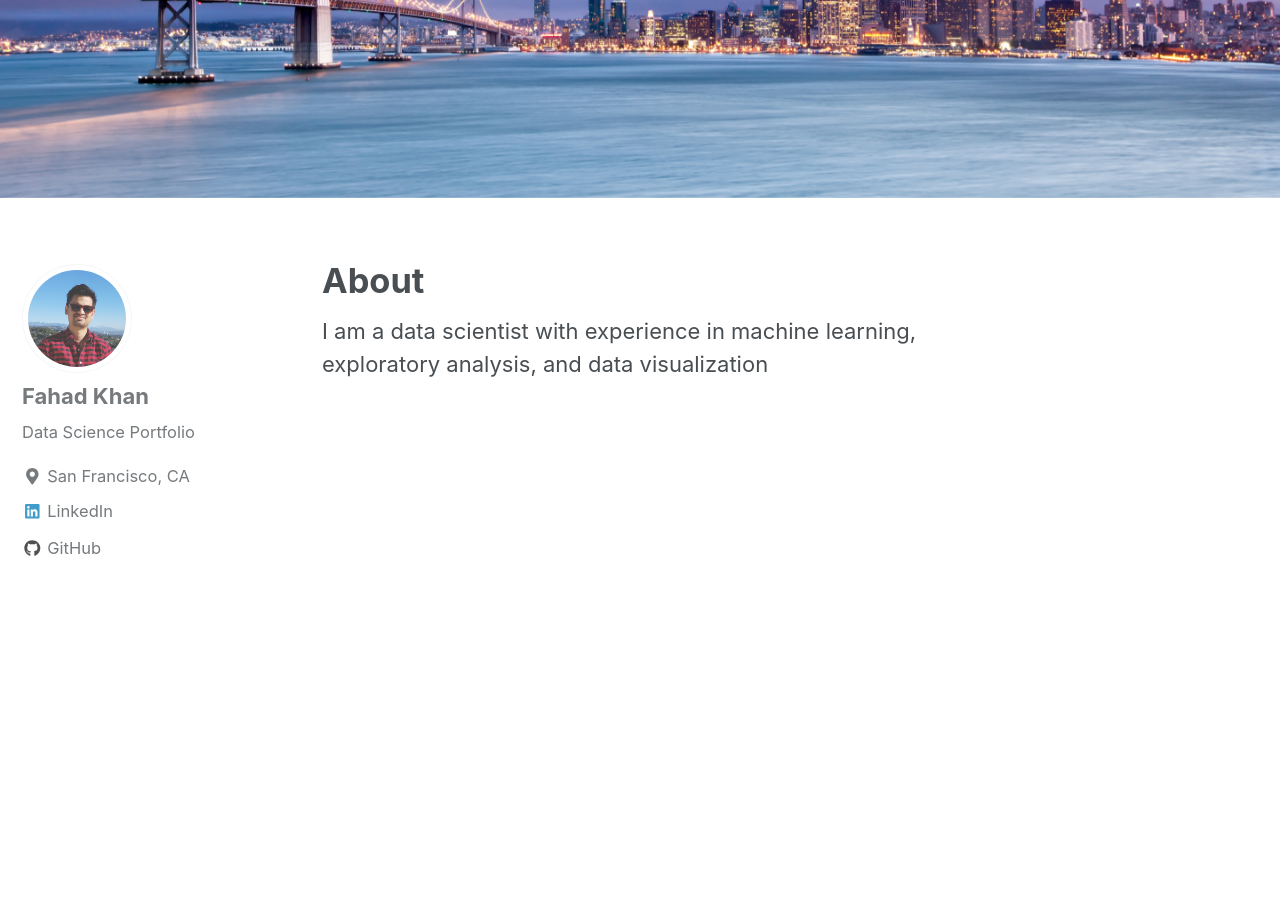
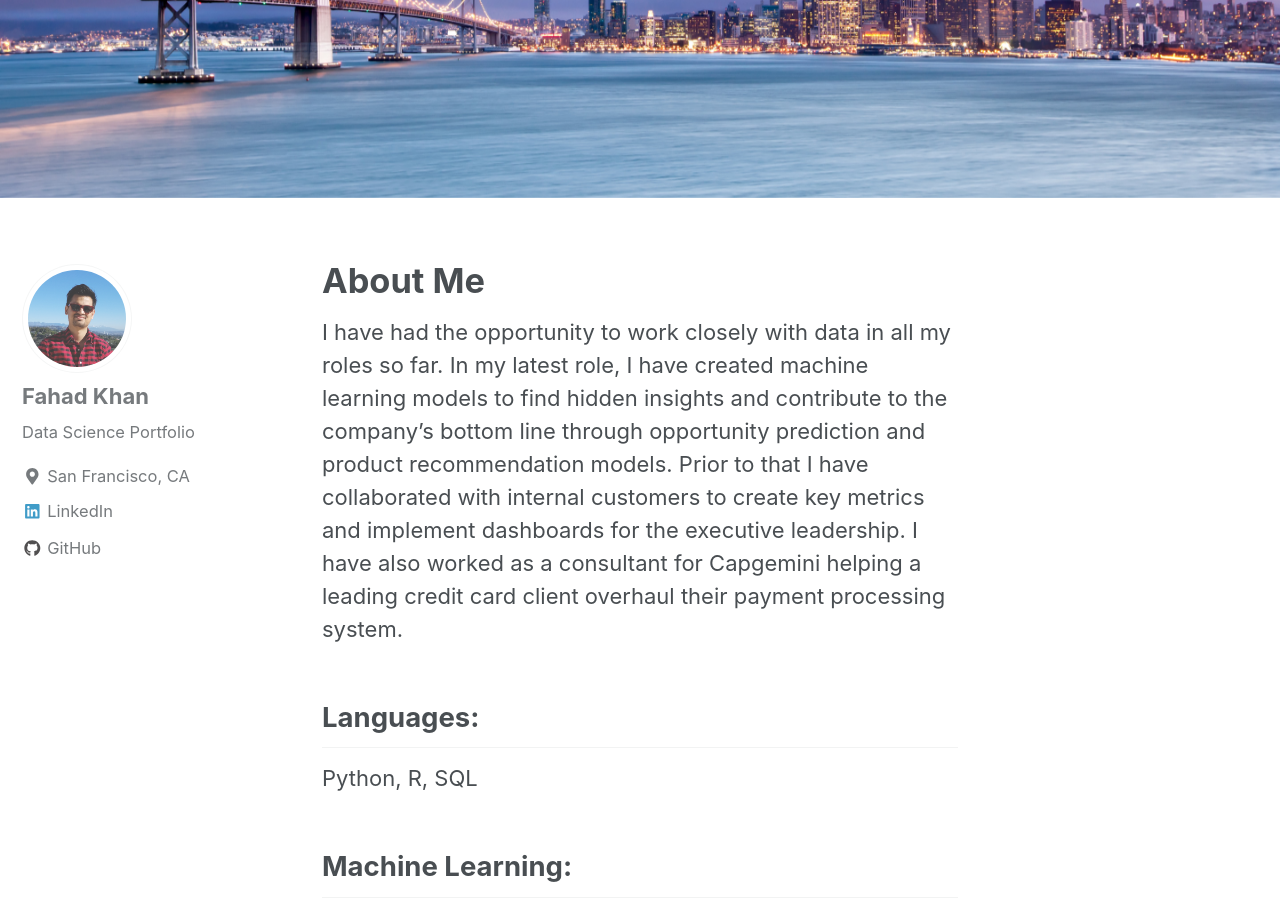
Before and after one commit to FK85/FK85.github.io, a Jekyll site: the page built from _pages/about.md, in a window 1280 px wide and 900 px high, scrolled down 318 px. Built offline with Jekyll 4.4.1, drawn with Linux system fonts in a browser that asks for light colours; nearby versions of some CDN libraries; some of the changed text lies outside the part shown.

Commit message:
Updated About Me section

```diff
--- a/_pages/about.md
+++ b/_pages/about.md
@@ -1,8 +1,18 @@
 ---
-title: "About"
+title: "About Me"
 permalink: /about/
 header:
   image: "/images/San-Francisco.jpg"
 ---
 
-I am a data scientist with experience in machine learning, exploratory analysis, and data visualization
+
+I have had the opportunity to work closely with data in all my roles so far. In my latest role, I have created machine learning models to find hidden insights and contribute to the company's bottom line through opportunity prediction and product recommendation models. Prior to that I have collaborated with internal customers to create key metrics and implement dashboards for the executive leadership. I have also worked as a consultant for Capgemini helping a leading credit card client overhaul their payment processing system.
+
+## Languages:
+Python, R, SQL
+## Machine Learning:
+Scikit-learn, Microsoft Azure ML Studio
+## Visualization:
+Tableau, MSBI Power BI, OBIEE
+## Statistics:
+Descriptive and Inferential
```
